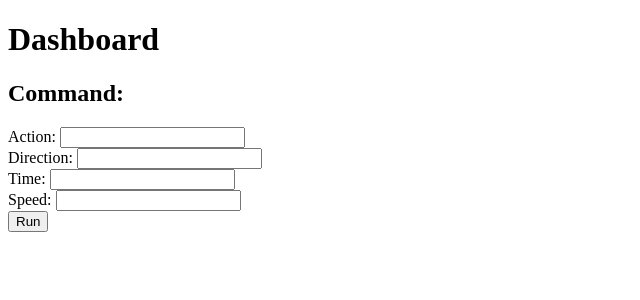
After one commit to thecodesmith/bert, a Flask app: page /dashboard in a window 1280 px wide. The commit adds this page. Shown: the top 300 px of the page, without its empty margins (0-640 px from the left). Run offline with Flask 2, Linux system fonts and the light colour scheme.

Commit message:
Added login/dashboard templates, changed to port 8001

```diff
--- a/robot/server.py
+++ b/robot/server.py
@@ -26,8 +26,9 @@ def login():
         if valid_login(request.form['username'], request.form['password']):
             session['authenticated'] = True
             return redirect(url_for('dashboard'))
-    else:
-        return render_template('login.html')
+        else:
+            error = 'Invalid username or password'
+    return render_template('login.html', error=error)
 
 @app.route('/dashboard')
 def dashboard():
@@ -60,7 +61,7 @@ def command():
         return jsonify(**message)
 
 def valid_login(username, password):
-    if username == USERNAME and password == PASSWORD:
+    if username == app.config['USERNAME'] and password == app.config['PASSWORD']:
         return True
     else:
         return False
@@ -77,4 +78,4 @@ def execute(command):
     return function(command)
 
 if __name__ == '__main__':
-    app.run(host='0.0.0.0', port=80)
+    app.run(host='0.0.0.0', port=8001)
--- /dev/null
+++ b/robot/templates/dashboard.html
@@ -0,0 +1,29 @@
+<!doctype html>
+
+<html>
+<head>
+    <title>Dashboard</title>
+</head>
+<body>
+    <h1>Dashboard</h1>
+
+    {% if error %}
+    <div>
+        Error: {{ error }}
+    </div>
+    {% endif %}
+
+    <h2>Command:</h2>
+    <form method="POST">
+        <label label-for="action">Action:</label>
+        <input name="action"><br/>
+        <label label-for="direction">Direction:</label>
+        <input name="direction"><br/>
+        <label label-for="time">Time:</label>
+        <input name="time"><br/>
+        <label label-for="speed">Speed:</label>
+        <input name="speed"><br/>
+        <input type="submit" value="Run">
+    </form>
+</body>
+</html>
```
Also changed, not shown: robot/templates/login.html (+12 -2 lines).
